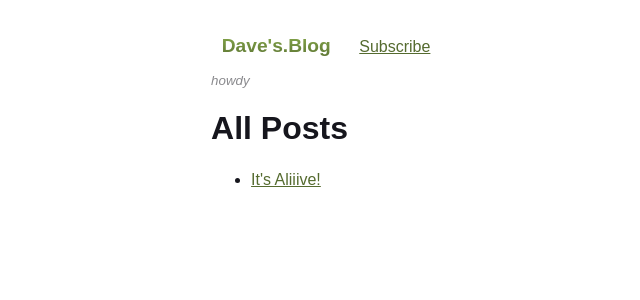
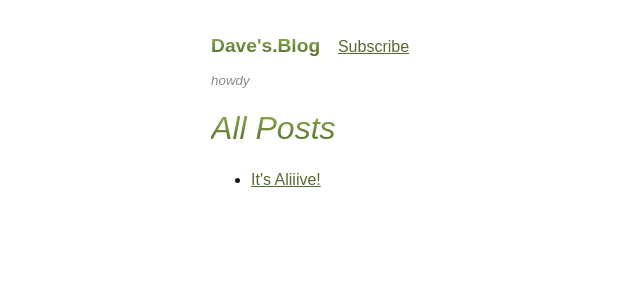
Before and after one commit to dchssr/dchssr.github.io, a Jekyll site: the page built from index.html, in a window 1280 px wide. Shown: the top 300 px of the page, without its empty margins (73-713 px from the left). Built offline with Jekyll 4.4.1, drawn with Linux system fonts in a browser that asks for light colours.

Commit message:
style: play around some more with gradient text
The accent-1 color iiisss somewhere between AA and AAA contrast
points of WCAG2 techniques G17 and G18. I heard once that when using
gradients around it's better to use the lighter of the ends to
determine if it should be readable. Somehow this almost makes it worse
and less readable than solid darkolivegreen.

Eh. Looks cool. Might change it later though.

```diff
--- a/_sass/components/header-nav.sass
+++ b/_sass/components/header-nav.sass
@@ -1,10 +1,11 @@
+@import ../gradient-text
+
 nav.main-nav > .nav-list
   display: flex
   align-items: baseline
   align-content: space-between
   gap: 2ch
   padding-left: 0
-
   list-style-type: none
 
 .entry.home
@@ -12,18 +13,11 @@
     font-size: larger
     font-weight: bold
     text-decoration: none
-    padding: 0.5ch 1ch
-    border-radius: 2em
-    background: linear-gradient(180deg, lighten($accent1, 20%), $accent1)
-    -webkit-text-fill-color: transparent
-    -webkit-background-clip: text
+    @include gradient-text(lighten($accent1, 20%), $accent1)
 
     &:hover
-      /* color: var(--bg-color)
       -webkit-text-fill-color: white
-      background: linear-gradient(180deg, lighten($accent1, 20%), $accent1)
-      border-color: transparent
-      box-shadow: 0 0 1ch var(--accent-1)
+      text-shadow: $accent1 2px 2px 2px, $accent1 -2px 2px 2px, $accent1 -2px -2px 2px, $accent1 2px -2px 2px
 
 #fortune
   opacity: 0.5
--- /dev/null
+++ b/_sass/gradient-text.sass
@@ -0,0 +1,4 @@
+@mixin gradient-text($top, $bottom)
+  background: linear-gradient(180deg, $top, $bottom)
+  -webkit-text-fill-color: transparent
+  -webkit-background-clip: text
--- a/assets/styles/main.sass
+++ b/assets/styles/main.sass
@@ -1,5 +1,7 @@
 ---
 ---
+
+@import "gradient-text"
 
 // Is using Sass/SCSS variables redundant on top of CSS variables?
 // Maybe. Just maybe.
@@ -35,4 +37,9 @@
     color: var(--accent-2)
     text-decoration: underline overline 2px
 
+h1
+  font-weight: 300
+  font-style: italic
+  @include gradient-text(lighten($accent1, 20%), $accent1)
+
 @import components
```
